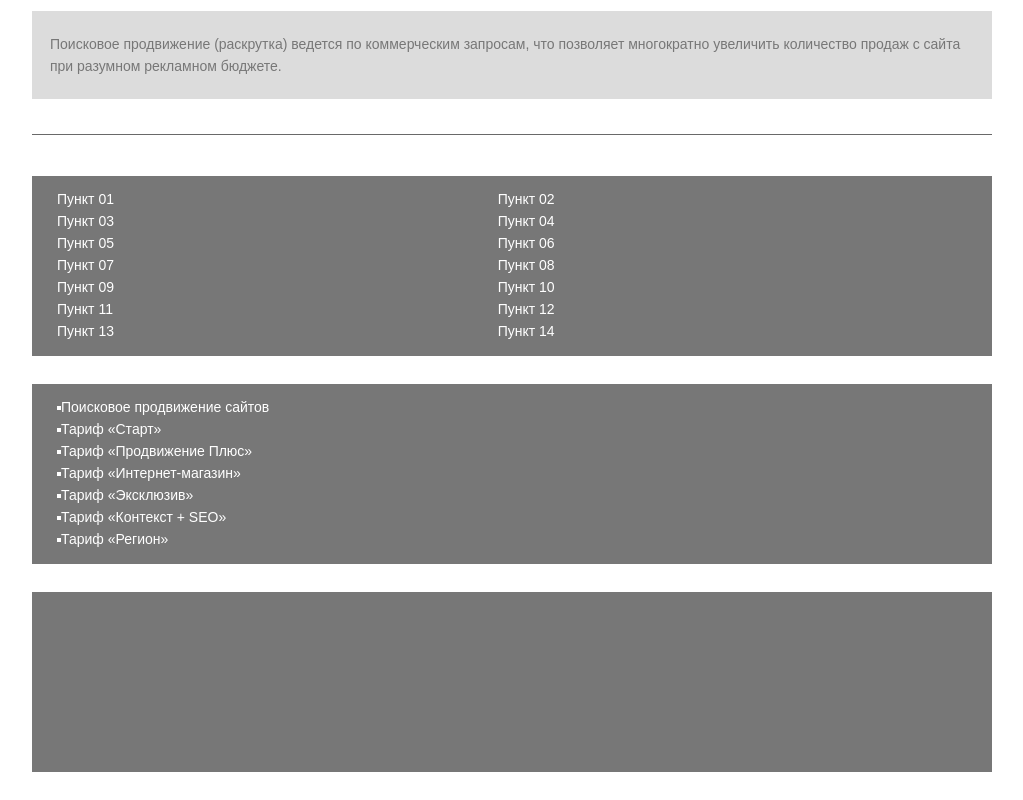
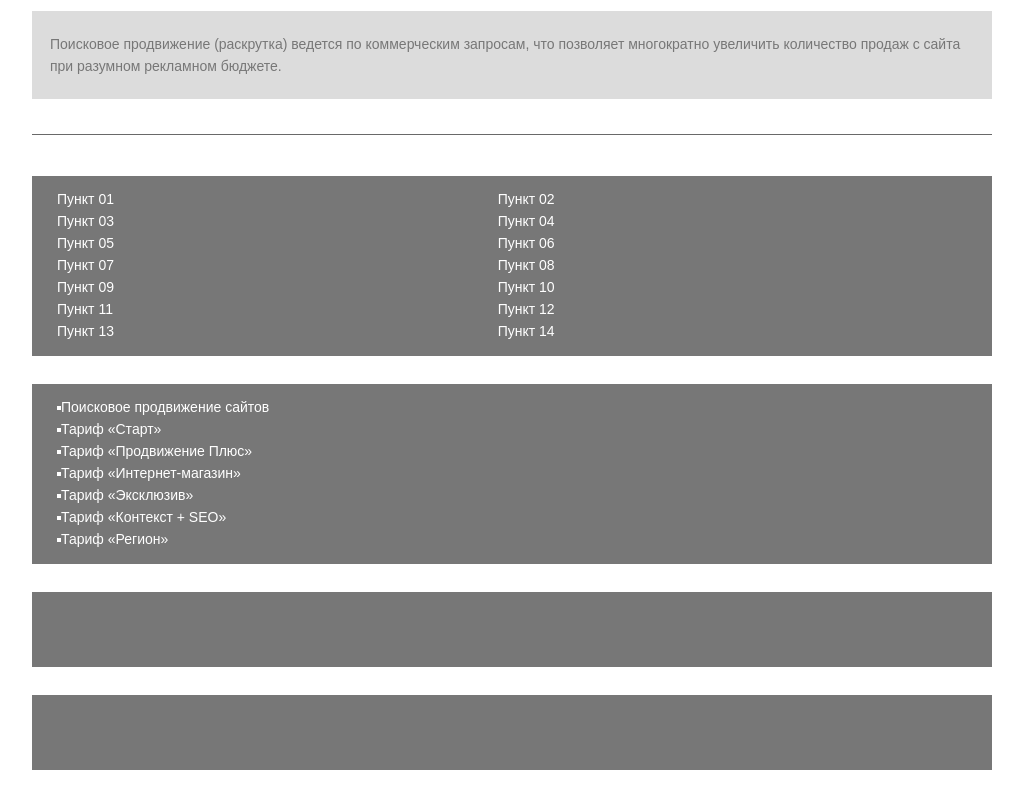
Before and after one commit to cognitive-cake/boroda-test-work, a website: page index.html in a window 1280 px wide. Shown: the part 1566-2366 px from the top of the page, without its empty margins (128-1151 px from the left). Drawn offline with Linux system fonts and the light colour scheme.

```diff
--- a/index.html
+++ b/index.html
@@ -127,11 +127,16 @@
         <li><a href="#">Тариф «Регион»</a></li>
       </ul>
     </div>
-    <div class="page-footer__col">
+    <div class="page-footer__col page-footer__col--bg-white">
       <div class="page-footer__element"></div>
       <div class="page-footer__element"></div>
     </div>
   </footer>
+  <template id="item-card-template">
+    <article class="item-card">
+      <div class="item-card__icon"></div>
+    </article>
+  </template>
   <script src="js/flexibility.js"></script>
 </body>
 </html>
--- a/sass/blocks/navigation.scss
+++ b/sass/blocks/navigation.scss
@@ -16,6 +16,10 @@
   a {
     text-decoration: none;
     color: white;
+
+    &:hover {
+      text-decoration: underline;
+    }
   }
 }
 
--- a/sass/blocks/page-footer.scss
+++ b/sass/blocks/page-footer.scss
@@ -48,6 +48,16 @@
   }
 }
 
+.page-footer__col--bg-white {
+  padding: 0;
+  background-color: white;
+}
+
 .page-footer__element {
+  height: 75px;
+  background-color: $boroda-darkgrey;
 
+  &:first-child {
+    margin-bottom: 28px;
+  }
 }
--- a/sass/blocks/page-header.scss
+++ b/sass/blocks/page-header.scss
@@ -21,4 +21,5 @@
   margin: 10px;
 
   border-radius: 5px;
+  background-color: white;
 }
```
Also changed, not shown: css/style.css, css/style.min.css.
